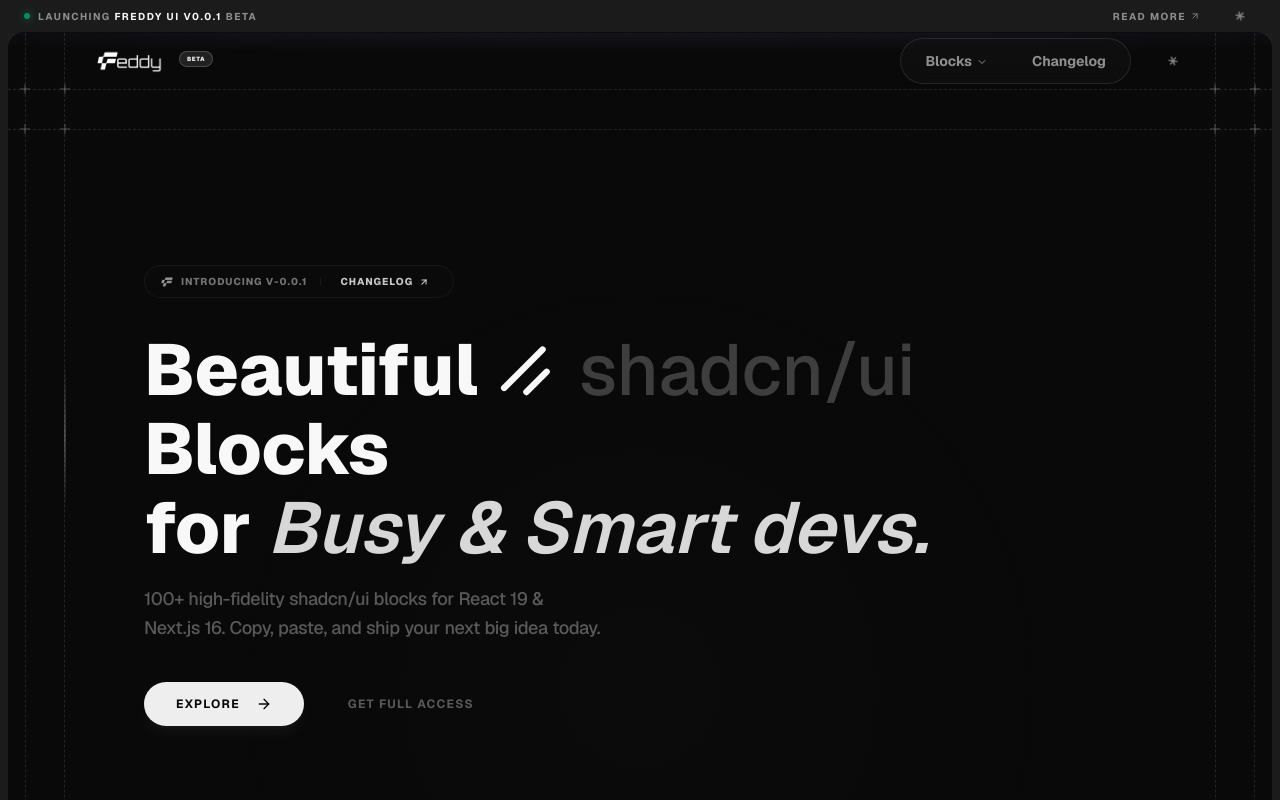
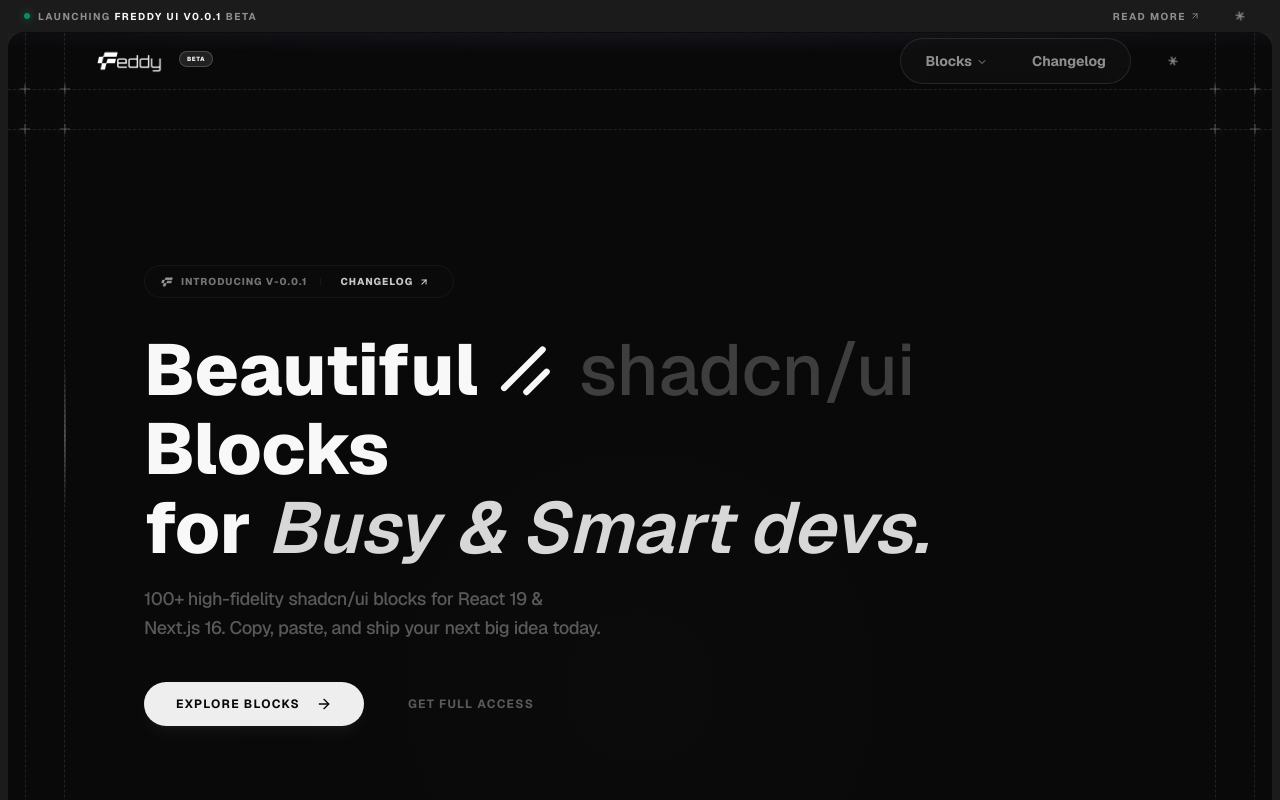
Before and after one commit to arkcabin/freddy-ui, a Next.js app: page / in a window 1280 px wide. Shown: the top 800 px of the page. Built offline with nearby package versions, Linux system fonts and the light colour scheme.

Commit message:
refactor: improve accessibility, typography, and UI consistency across components and remove unused skill documentation.

```diff
--- a/app/(root)/page.tsx
+++ b/app/(root)/page.tsx
@@ -21,7 +21,7 @@
 
   return (
     <ClientPageWrapper>
-      <main>
+      <main className="relative">
         {/* 2. Hero Landing Section */}
         <Suspense fallback={<HeroSkeleton />}>
           <Hero />
@@ -52,7 +52,7 @@
                 showTopMarkers={true}
               >
                 <SectionHeader
-                  subtitle="Explore our library of 13+ categories and find the perfect beautifully crafted blocks for your project."
+                  subtitle="Explore our library of 13+&nbsp;categories and find the perfect beautifully crafted blocks for your project."
                   title="Browse Premium Blocks"
                 />
                 <div className="relative">
@@ -73,7 +73,7 @@
                 {/* View All Button */}
                 <div className="mt-12 flex justify-center">
                   <Link
-                    className="group flex items-center gap-2 font-bold font-heading text-muted-foreground text-sm transition-colors hover:text-foreground"
+                    className="group flex items-center gap-2 font-bold font-heading text-muted-foreground text-sm transition-colors hover:text-foreground focus-visible:text-foreground focus-visible:outline-none"
                     href="/blocks"
                   >
                     <span>View All</span>
@@ -105,7 +105,7 @@
                 showTopMarkers={true}
               >
                 <SectionHeader
-                  subtitle="Frequently asked questions about Freddy UI blocks and components."
+                  subtitle="Frequently Asked Questions about Freddy UI blocks and components."
                   title="Common Questions"
                 />
                 <FAQ />
--- a/components/category-card.tsx
+++ b/components/category-card.tsx
@@ -29,7 +29,7 @@
     >
       <Link
         className={cn(
-          "group relative flex aspect-video items-center justify-center overflow-hidden rounded-xl border border-border bg-card/30 text-center backdrop-blur-sm transition-all hover:border-border/80 hover:bg-card/50 hover:shadow-xl dark:shadow-black/20"
+          "group relative flex aspect-video items-center justify-center overflow-hidden rounded-xl border border-border bg-card/30 text-center backdrop-blur-sm transition-all hover:border-border/80 hover:bg-card/50 hover:shadow-xl focus-visible:border-primary/50 focus-visible:ring-2 focus-visible:ring-primary/20 focus-visible:outline-none dark:shadow-black/20"
         )}
         href={`/blocks/${id}`}
       >
--- a/components/hero.tsx
+++ b/components/hero.tsx
@@ -82,7 +82,7 @@
           {/* Headline */}
           <motion.h1
             animate={{ opacity: 1, y: 0 }}
-            className="mb-4 max-w-4xl font-extrabold text-4xl text-foreground leading-[1.1] tracking-tightest sm:text-6xl lg:text-7xl"
+            className="text-wrap-balance mb-4 max-w-4xl font-extrabold text-4xl text-foreground leading-[1.1] tracking-tightest sm:text-6xl lg:text-7xl"
             initial={{ opacity: 0, y: 20 }}
             transition={{
               duration: 0.8,
@@ -120,7 +120,7 @@
                 },
               }}
             >
-              {"100+ high-fidelity shadcn/ui blocks for React 19 & Next.js 16. Copy, paste, and ship your next big idea today."
+              {"100+\u00A0high-fidelity shadcn/ui blocks for React 19 & Next.js 16. Copy, paste, and ship your next big idea today."
                 .split(" ")
                 .map((word, i) => (
                   <motion.span
@@ -156,7 +156,7 @@
               rounded="full"
               size="hero"
             >
-              Explore
+              Explore Blocks
               <ArrowRight className="ml-2 h-3.5 w-3.5" />
             </Button>
             <Button
@@ -165,7 +165,7 @@
               size="hero"
               variant="ghost"
             >
-              Get full Access
+              Get Full Access
             </Button>
           </motion.div>
         </motion.div>
--- a/components/layout/client-page-wrapper.tsx
+++ b/components/layout/client-page-wrapper.tsx
@@ -18,7 +18,7 @@
   const [isAnnouncementVisible, setIsAnnouncementVisible] = useState(true);
 
   return (
-    <div className="bg-accent">
+    <div className="relative bg-accent">
       <AnnouncementBar
         isVisible={isAnnouncementVisible}
         onClose={() => setIsAnnouncementVisible(false)}
--- a/components/logo.tsx
+++ b/components/logo.tsx
@@ -36,7 +36,7 @@
 
   return (
     <Image
-      alt="Freddy UI Icon"
+      alt="Freddy UI"
       className={cn("size-6 object-contain", className)}
       height={250}
       priority
@@ -73,7 +73,7 @@
 
   return (
     <Image
-      alt="Freddy UI Logo"
+      alt="Freddy UI"
       className={cn("h-6 w-auto object-contain", className)}
       height={106}
       priority
--- a/components/pulse-marker.tsx
+++ b/components/pulse-marker.tsx
@@ -11,7 +11,10 @@
  */
 export function PulseMarker({ className }: { className?: string }) {
   return (
-    <div className={cn("-top-[7px] -left-[7px] absolute z-50", className)}>
+    <div
+      aria-hidden="true"
+      className={cn("-top-[7px] -left-[7px] absolute z-50", className)}
+    >
       {/* Outer Glow Ring */}
       <motion.div
         animate={{
--- a/components/section-grid.tsx
+++ b/components/section-grid.tsx
@@ -84,7 +84,10 @@
       )}
     >
       {/* Boxed Grid Layer (Vertical & Horizontal Borders) - Elevated to z-[60] to ensure priority over masks / sticky header (z-50) */}
-      <div className="pointer-events-none absolute inset-x-0 inset-y-0 z-[60]">
+      <div
+        aria-hidden="true"
+        className="pointer-events-none absolute inset-x-0 inset-y-0 z-[60]"
+      >
         {/* Full-width marker lines (outside boxed container) */}
         {showTopMarkers && (
           <>
--- a/components/section-header.tsx
+++ b/components/section-header.tsx
@@ -18,10 +18,10 @@
         className
       )}
     >
-      <h2 className="font-bold font-heading text-foreground text-xl tracking-tight sm:text-2xl">
+      <h2 className="text-wrap-balance font-bold font-heading text-foreground text-xl tracking-tight sm:text-2xl">
         {title}
       </h2>
-      <p className="mt-2 max-w-xl text-muted-foreground text-xs leading-relaxed sm:text-sm">
+      <p className="text-wrap-balance mt-2 max-w-xl text-muted-foreground text-xs leading-relaxed sm:text-sm">
         {subtitle}
       </p>
     </div>
```
Also changed, not shown: .windsurf/skills/find-skills/SKILL.md (deleted).
